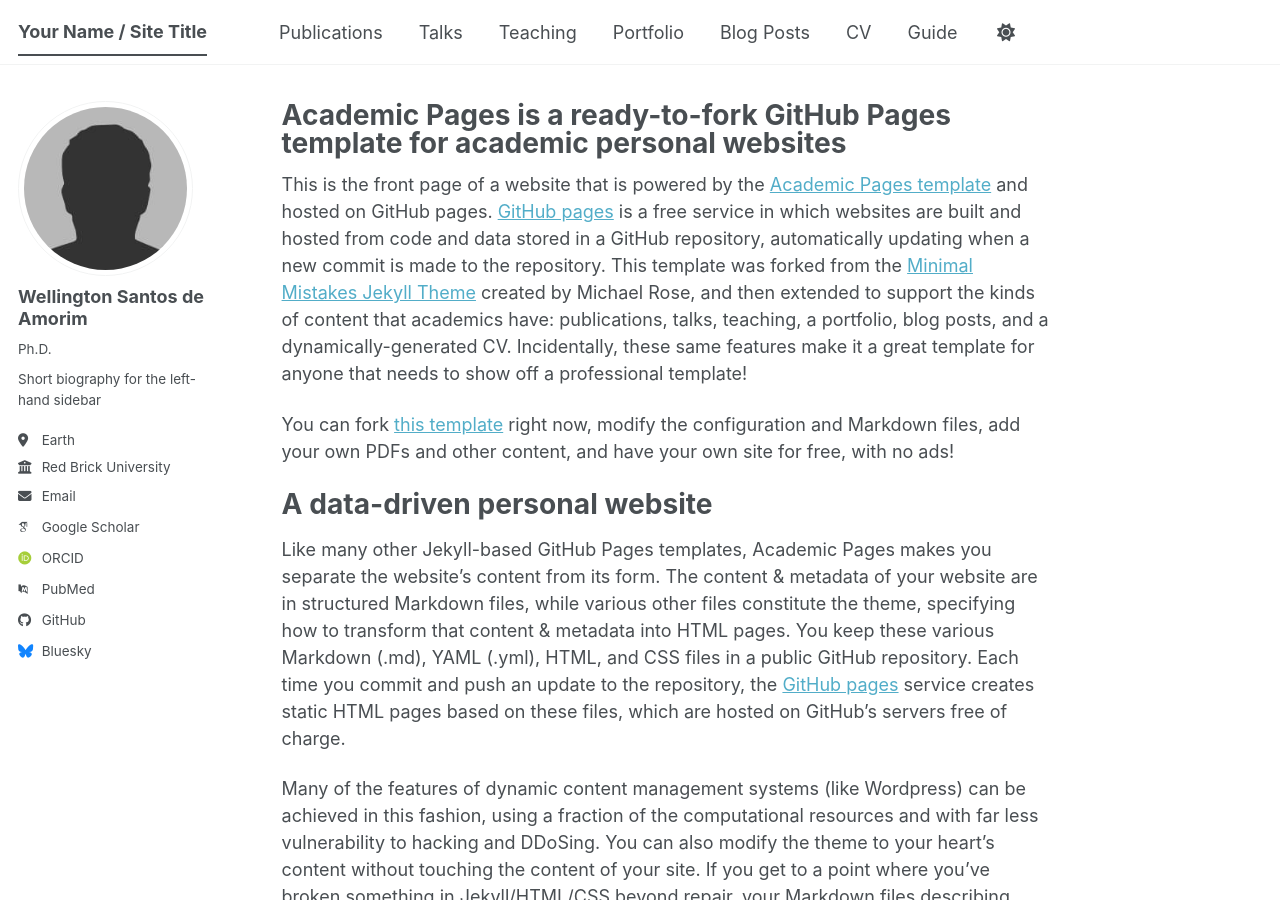
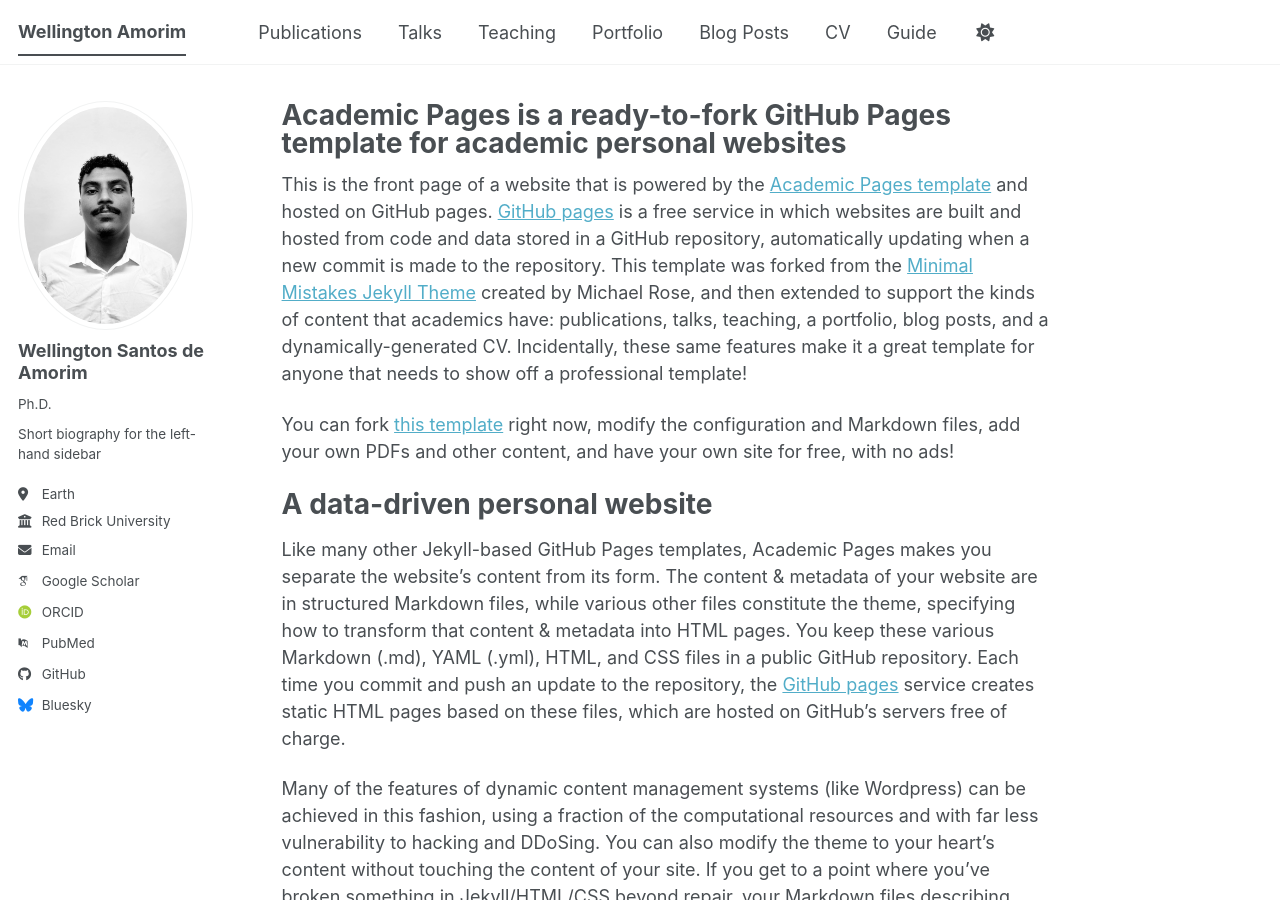
Before and after one commit to WellingtonAmorim/wamorim.github.io, a Jekyll site: the page built from _pages/about.md, in a window 1280 px wide and 900 px high. Built offline with Jekyll 4.4.1, drawn with Linux system fonts in a browser that asks for light colours; some web fonts are replaced; a script bundle is joined from its source files by our own code; library files that are not in the unit come from our copies.

Commit message:
Update _config.yml

```diff
--- a/_config.yml
+++ b/_config.yml
@@ -9,7 +9,7 @@
 # Basic Site Settings
 locale                   : "en-US"
 site_theme               : "default" # The available themes options are "default", "air", "sunrise", "mint", "dirt" and "contrast"
-title                    : "Your Name / Site Title"
+title                    : "Wellington Amorim"
 title_separator          : "-"
 name                     : "Wellington Amorim"
 description              : &description "Your Name's academic portfolio"   # Update this with a general description of your site, this is the default if not overridden by a page
@@ -23,7 +23,7 @@
 #               Additional customization can be done by editing /_includes/author-profile.html
 author:
   # Biographic information
-  avatar           : "bio-photo.jpg"
+  avatar           : "bio-photo.jpeg"
   name             : "Wellington Santos de Amorim"
   pronouns         : "Ph.D."
   bio              : "Short biography for the left-hand sidebar"
```
